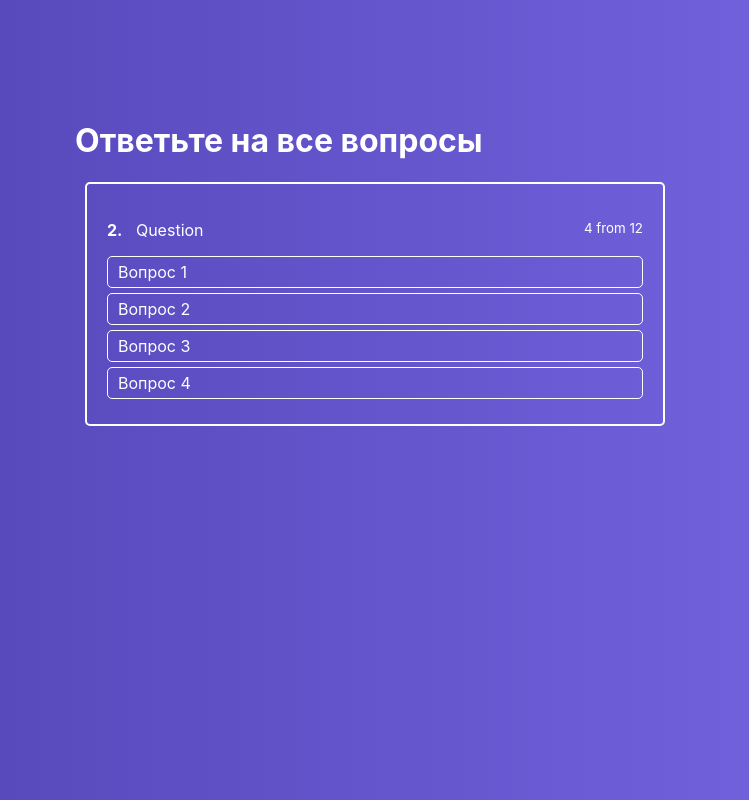
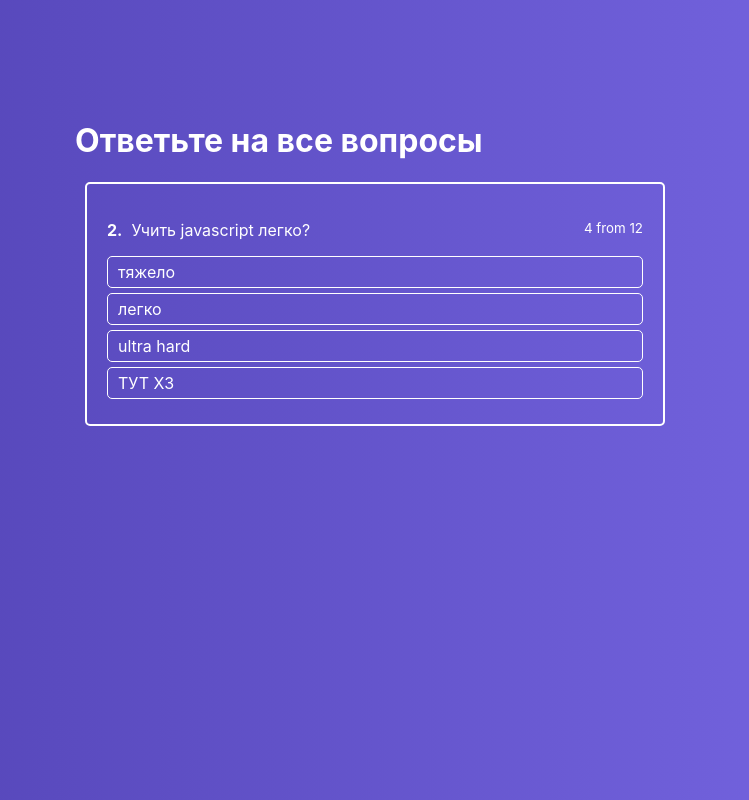
Before and after one commit to VladSidorovich/React-quiz, a React app: page / in a window 1280 px wide. Shown: the whole page, without its empty margins (265-1014 px from the left). Built offline with nearby package versions, Linux system fonts and the light colour scheme.

Commit message:
added click handler

```diff
--- a/src/components/ActiveQuiz/ActiveList/AnswerItem/AnswerItem.js
+++ b/src/components/ActiveQuiz/ActiveList/AnswerItem/AnswerItem.js
@@ -3,8 +3,12 @@ import classes from './AnswerItem.module.css'
 
 const AnswerItem = props => {
     return (
-        <li className = {classes.AnswerItem}>
+        <li
+            className = {classes.AnswerItem}
+            onClick={(() => props.onAnswerClick(props.answer.id))}
+        >
             {props.answer.text}
+
         </li>
     )
 }
--- a/src/components/ActiveQuiz/ActiveList/AnswersList.js
+++ b/src/components/ActiveQuiz/ActiveList/AnswersList.js
@@ -9,6 +9,7 @@ const AnswersList = props => (
                 <AnswerItem
                     answer={answer}
                     key={index}
+                    onAnswerClick={props.onAnswerClick}
                 />
             )
         })}
--- a/src/components/ActiveQuiz/ActiveQuiz.js
+++ b/src/components/ActiveQuiz/ActiveQuiz.js
@@ -8,11 +8,14 @@ const ActiveQuiz = props => (
     <p className={classes.Question}>
       <span>
         <strong>2.</strong> &nbsp;
-                Question
+                {props.question}
       </span>
       <small> 4 from 12</small>
     </p>
-        <AnswerList answers={props.answers}/>
+    <AnswerList
+      answers={props.answers}
+      onAnswerClick={props.onAnswerClick}
+    />
   </div>
 )
 
--- a/src/containers/Quiz/Quiz.js
+++ b/src/containers/Quiz/Quiz.js
@@ -7,14 +7,20 @@ class Quiz extends Component {
   state = {
     quiz: [
       {
+        question: 'Учить javascript легко?',
+        rightAnswerId: 2,
         answers: [
-          {text: 'Вопрос 1'},
-          {text: 'Вопрос 2'},
-          {text: 'Вопрос 3'},
-          {text: 'Вопрос 4'}
+          {text: 'тяжело', id: 1},
+          {text: 'легко', id: 2},
+          {text: 'ultra hard', id: 3},
+          {text: 'ТУТ ХЗ', id: 4}
         ]
       }
     ]
+  }
+
+  onAnswerClickHandler = answerId => {
+    console.log(answerId)
   }
 
   render() {
@@ -22,7 +28,11 @@ class Quiz extends Component {
       <div className={classes.Quiz}>
         <div className={classes.QuizWrapper}>
           <h1> Ответьте на все вопросы </h1>
-          <ActiveQuiz answers={this.state.quiz[0].answers}/>
+          <ActiveQuiz
+            answers={this.state.quiz[0].answers}
+            question={this.state.quiz[0].question}
+            onAnswerClick={this.onAnswerClickHandler}
+          />
         </div>
       </div>
     )
```
Lines whose indentation alone changed are shown as unchanged.
